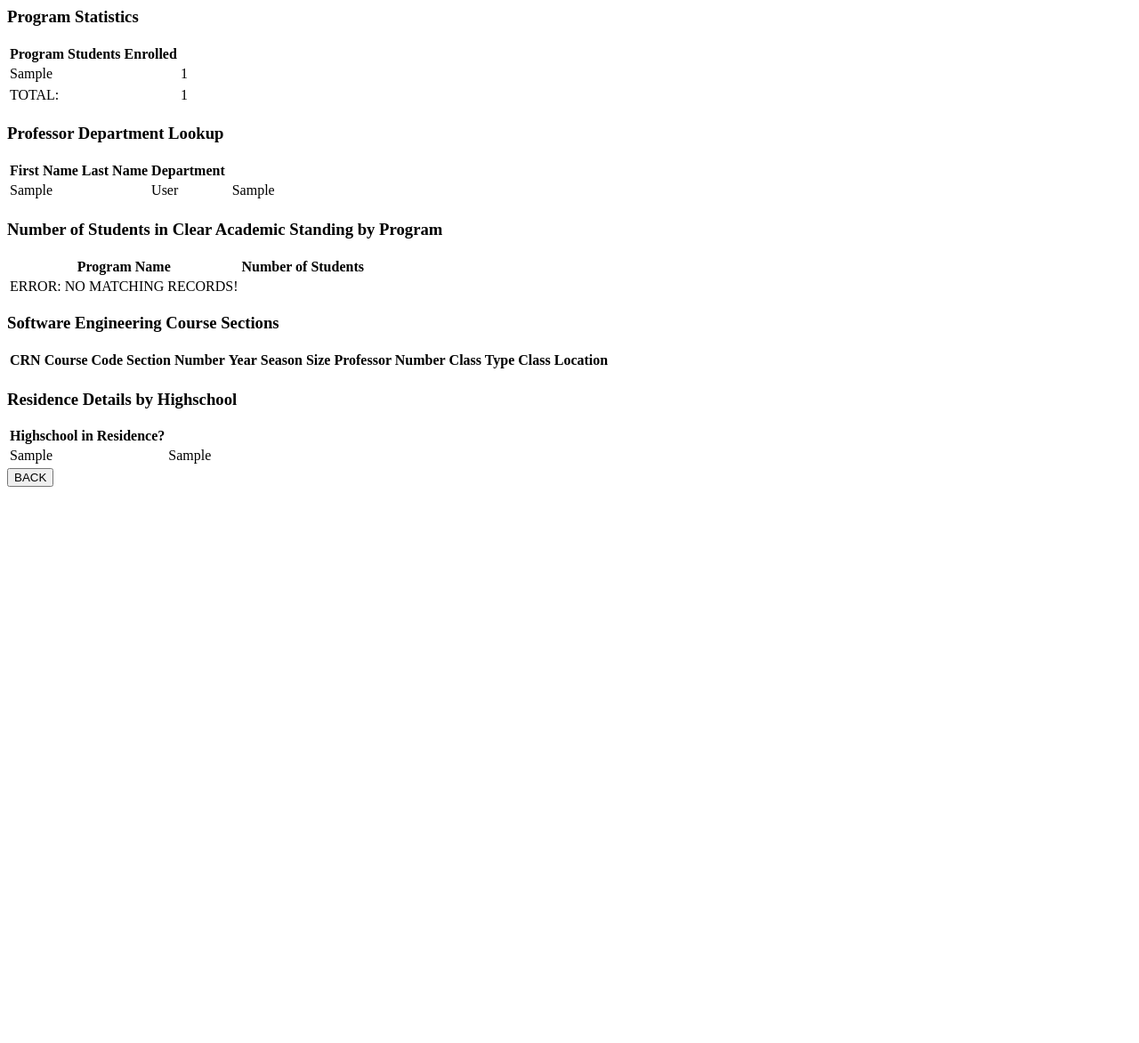
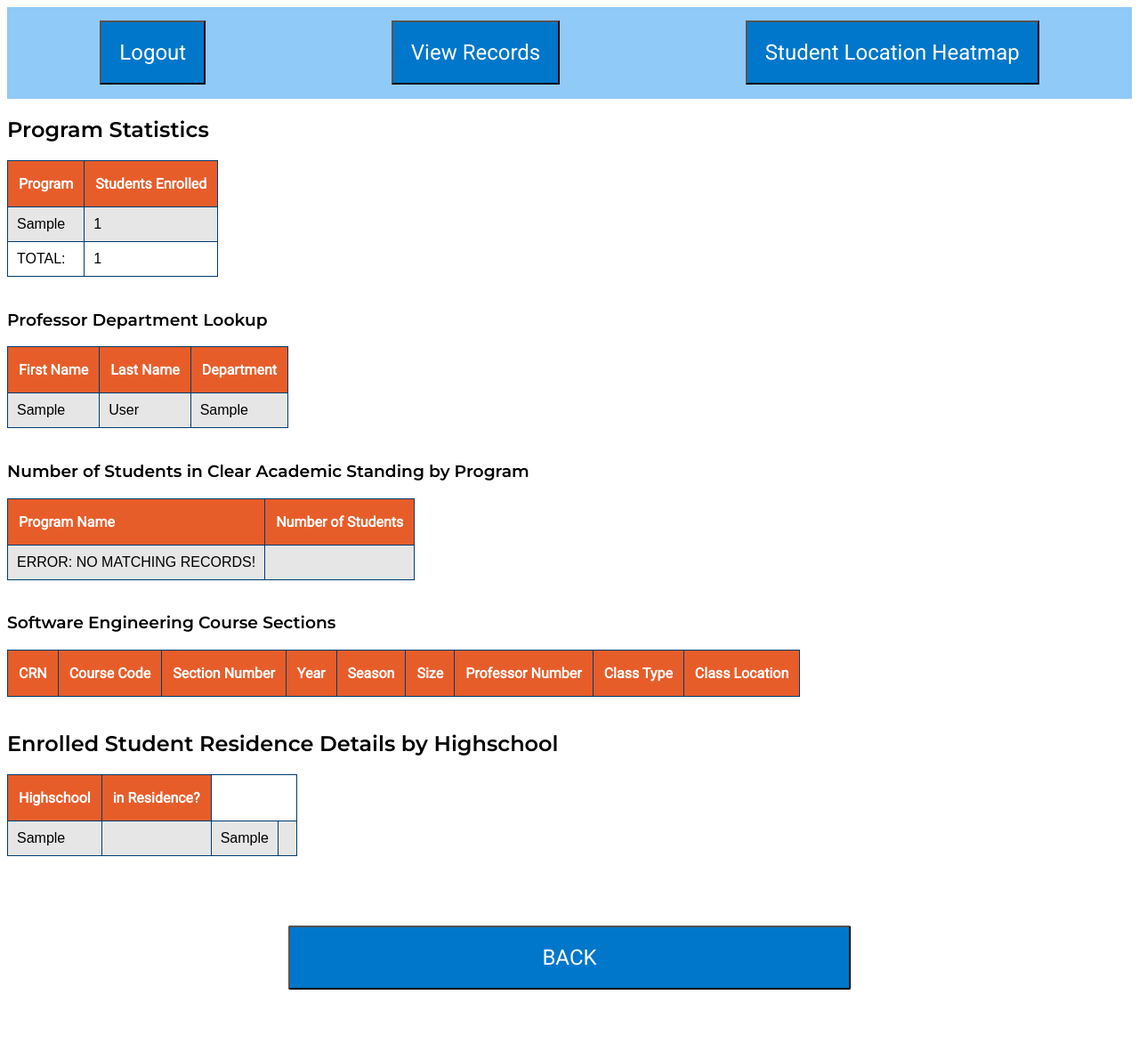
Before and after one commit to DanielKamel2001/MUSE, a PHP site: page /deptStats.php in a window 1280 px wide. Shown: the whole page at 89% size. Before the commit the page ends 547 px from the top, so only its background shows below. Run offline with PHP 8.4, Linux system fonts and the light colour scheme; tables that the repository leaves empty or names only in its code hold one stand-in row (values such as "Sample post"); lists and menus that the app fills with data are empty.

Commit message:
css, font import, page updates

```diff
--- /dev/null
+++ b/components/fonts.php
@@ -0,0 +1,7 @@
+<!-- Stylesheet -->
+<link rel="stylesheet" type="text/css" href="style/enrollment.css">
+<!-- Fonts -->
+<link rel="preconnect" href="https://fonts.gstatic.com">
+<link href="https://fonts.googleapis.com/css2?family=Montserrat&display=swap" rel="stylesheet">
+<link href="https://fonts.googleapis.com/css2?family=Montserrat:wght@600&display=swap" rel="stylesheet">
+<link href="https://fonts.googleapis.com/css2?family=Roboto&display=swap" rel="stylesheet">
--- a/deptStats.php
+++ b/deptStats.php
@@ -1,6 +1,5 @@
 <?php
     // Include and call function to connect to db
-    //include_once 'components/imports.php';
     include_once 'components/dbConnection.php';
 
     $conn = getConnection();
@@ -11,10 +10,15 @@
     }
     session_start();
 
-
+    //ideally included as componnent
+    echo "<div style='display: flex; background-color:#90CAF9; justify-content: space-around; text-align:'center'; align-items:center'>";
+    echo "<form align='center' method='GET' action= index.php> <input type='submit' class ='navbtn' value='Logout'> </form>";
+    echo "<form align='center''method='POST' action= records.php> <input type='submit' class='navbtn' value='View Records'> </form>";
+    echo "<form align='center'' method='POST' heatmap.php> <input type='submit' class='navbtn' value='Student Location Heatmap'> </form>";
+    echo "</div>";
 
     //start printing non-sensitive views
-    echo "<h3>Program Statistics</h3>";
+    echo "<h2>Program Statistics</h2>";
     //Select all students and group by programName, count studentID
     $query = "select program, count(*) from student group by program";// = 'Software Engineering'";
     $qresult = mysqli_query($conn, $query);
@@ -22,13 +26,14 @@
     echo "<table>";
     echo "<tr>";
     echo "<th>Program</th><th>Students Enrolled</th>";
+    echo "</tr>";
 
     if ($qresult){
         while($row = mysqli_fetch_array($qresult, MYSQLI_ASSOC)){
             echo "<tr>";
-            echo "<td>".$row['program']."<td>";
-            echo "<td>".$row['count(*)']."<td>";
-            echo "<tr>";
+            echo "<td>".$row['program']."</td>";
+            echo "<td>".$row['count(*)']."</td>";
+            echo "</tr>";
         }
 
         // Query to count total number of students
@@ -38,9 +43,9 @@
         $totalstring = $total['count(*)'];
 
         echo "<tr>";
-        echo "<td> TOTAL:<td>";
+        echo "<td> TOTAL:</td>";
         echo "<td>".$totalstring."</td>";
-        echo "<tr>";
+        echo "</tr>";
     }
     else{
         echo "<tr>";
@@ -48,7 +53,7 @@
         echo "</tr>";
     }
     echo "</table>";
-
+    echo "<br>";
 
     // View 4
     echo "<h3>Professor Department Lookup</h3>";
@@ -73,10 +78,10 @@
             $dept = $row['department'];
 
             echo "<tr>";
-            echo "<td>".$fName."<td>";
-            echo "<td>".$lName."<td>";
-            echo "<td>".$dept."<td>";
-            echo "<tr>";
+            echo "<td>".$fName."</td>";
+            echo "<td>".$lName."</td>";
+            echo "<td>".$dept."</td>";
+            echo "</tr>";
         }
     }
     else{
@@ -85,6 +90,7 @@
         echo "</tr>";
     }
     echo "</table>";
+    echo "</br>";
 
     // View 10
     echo "<h3>Number of Students in Clear Academic Standing by Program</h3>";
@@ -93,6 +99,8 @@
     echo "<table>";
     echo "<tr>";
     echo "<th>Program Name</th><th>Number of Students</th>";
+    echo "</tr>";
+
     if ($qresult){
         while($row = mysqli_fetch_array($qresult, MYSQLI_ASSOC)){
             // Stores details of table array in variables for output.
@@ -100,9 +108,9 @@
             $number = $row['count(*)'];
 
             echo "<tr>";
-            echo "<td>". $program. "<td>";
-            echo "<td>". $number. "<td>";
-            echo "<tr>";
+            echo "<td>". $program. "</td>";
+            echo "<td>". $number. "</td>";
+            echo "</tr>";
         }
     }
     else{
@@ -111,7 +119,7 @@
         echo "</tr>";
     }
     echo "</table>";
-
+    echo "<br>";
 
     // View 3
     echo "<h3>Software Engineering Course Sections</h3>";
@@ -153,10 +161,11 @@
         echo "</tr>";
     }
     echo "</table>";
+    echo"<br>";
 
 
     // Modified View 8 to Remove sensitive details (student address)
-    echo "<h3>Residence Details by Highschool<h3>";
+    echo "<h2>Enrolled Student Residence Details by Highschool</h2>";
     $query="SELECT STUDENT.highschool, STUDENT.inResidence FROM STUDENT INNER JOIN ENROLLED ON STUDENT.studentNo = ENROLLED.studentNo ORDER BY inResidence ASC, highschool ASC";
     $qresult = mysqli_query($conn, $query);
     echo "<table>";
@@ -181,12 +190,18 @@
         echo "</tr>";
     }
     echo "</table>";
+    echo "<br>";
 ?>
 <html lang ="en">
+<head>
+    <title>Department Statistics</title>
+    <link rel="stylesheet" type="text/css" href="style/enrollment.css">
+    <?php include_once("components/fonts.php") ?>
+</head>
     <body>
         <div>
             <form id="back" method="POST" action= "home.php">
-                <input type="submit" value="BACK">
+                <input type="submit" class="bckbutton"  value="BACK">
             </form>
         </div>
 
--- a/index.php
+++ b/index.php
@@ -7,6 +7,7 @@
 
 
     // Include and call function to connect to db
+    include_once 'components/imports.php';
     include_once 'components/dbConnection.php';
     $conn = getConnection();
 
--- /dev/null
+++ b/style/enrollment.css
@@ -0,0 +1,121 @@
+h1, h2, h3, h4, h5, h6 {
+    font-family: Montserrat, sans-serif;
+}
+table{
+    border-collapse: collapse;
+    border: 1px solid #003C71;
+}
+
+table th{
+    font-family: Roboto, sans-serif;
+    padding-top: 16px;
+    padding-left: 12px;
+    padding-right: 12px;
+    padding-bottom: 16px;
+    text-align: left;
+    background-color: #E75D2A;
+    color: white;
+    border: 1px solid #003C71;
+}
+
+table td{
+    font-family: Arial, Helvetica, sans-serif;
+    padding: 10px;
+    border: 1px solid #003C71;
+}
+
+table tr:nth-child(even){
+    background-color: #e6e6e6;
+}
+
+table tr:hover{
+    background-color: #ddd;
+}
+
+.backshade{
+    background-color: #90CAF9;
+    border-radius: 5px;
+    margin-left: 25%;
+    margin-right: 25%;
+}
+
+
+.navbar{
+    background-color: #90CAF9;
+    text-align: center;
+    display:inline;
+    padding:10px;
+}
+
+.navbtn{
+    font-family: Roboto, sans-serif;
+    color: white;
+    font-size: 24px;
+    background-color: #0077CA;
+    text-align: center;
+    padding: 20px;
+    cursor: pointer;
+    align-items: center;
+    margin-top: 15px;
+}
+
+.navbtn:hover{
+    background-color: #003C71;
+}
+.padsides{
+    padding-left:25%;
+    padding-right:25%;
+}
+
+.bckButton{
+    font-family: Roboto, sans-serif;
+    color: white;
+    font-size: 24px;
+    background-color: #0077CA;
+    border-radius: 2px;
+    text-align: center;
+    padding: 20px;
+    margin: 60px auto;
+    cursor: pointer;
+    display:block;
+    width: 50%;
+}
+.bckButton:hover{
+    background-color: #003C71;
+}
+
+.pageButton{
+    font-family: Roboto, sans-serif;
+    color: white;
+    font-size: 24px;
+    background-color: #0077CA;
+    border-radius: 2px;
+    text-align: center;
+    padding: 20px;
+    margin: 60px auto;
+    cursor: pointer;
+    display:block;
+    width: 50%;
+}
+
+.pageButton:hover{
+    background-color: #003C71;
+}
+
+#logout{
+    font-family: Roboto, sans-serif;
+    color: white;
+    font-size: 24px;
+    background-color: #E75D2A;
+    border-radius: 2px;
+    text-align: center;
+    padding: 20px;
+    margin: 60px auto;
+    cursor: pointer;
+    display:block;
+    width: 50%;
+
+}
+#logout:hover{
+    background-color: #B1431A;
+}
--- a/style/global.css
+++ b/style/global.css
@@ -42,6 +42,7 @@
 
 #formBody {
     margin: 20px;
+    cursor: pointer;
 }
 
 #submit {
```
Also changed, not shown: home.php (+22 -14 lines), records.php (+56 -36 lines).
